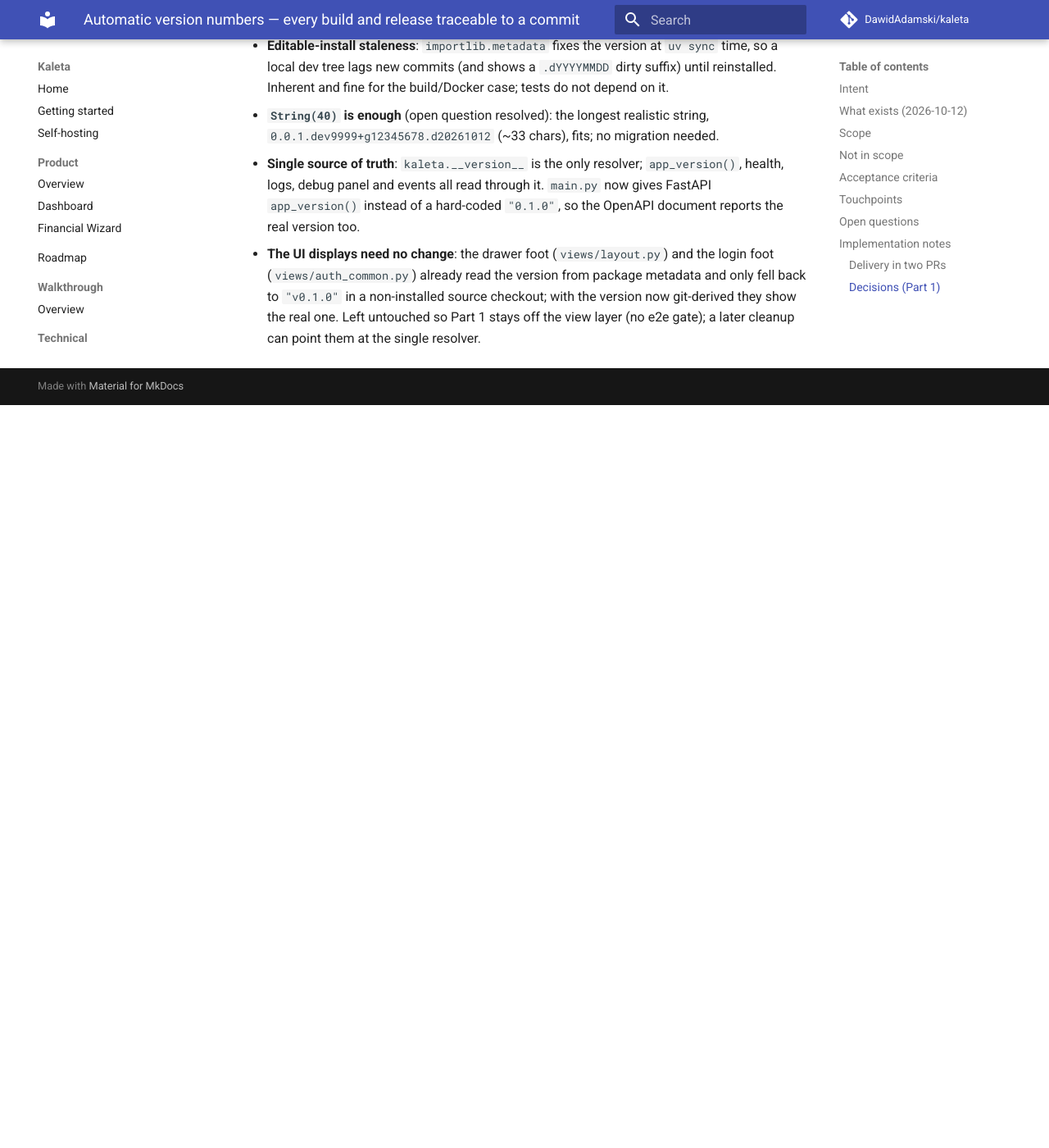
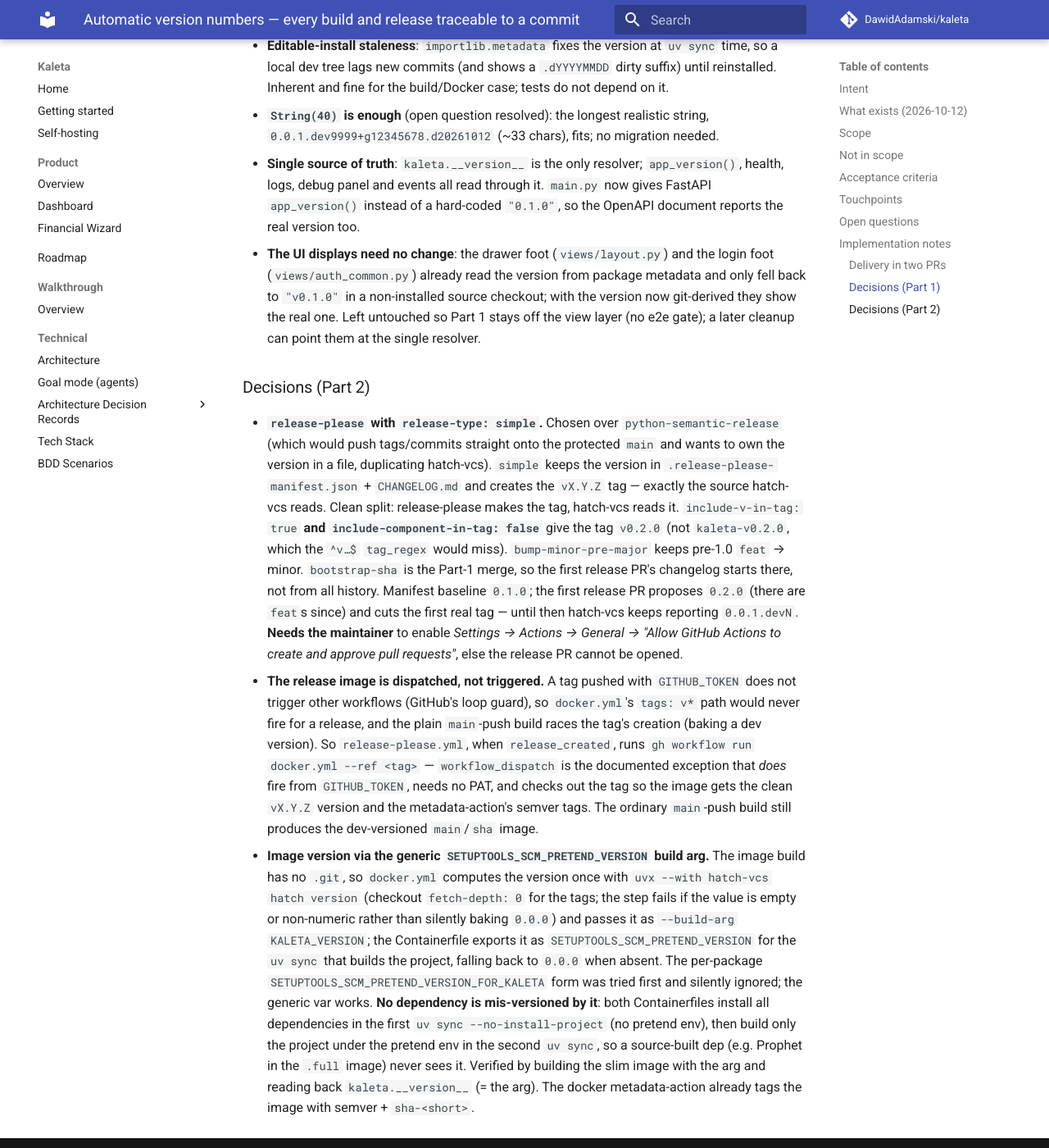
Before and after one commit to DawidAdamski/kaleta, an MkDocs documentation site: the page built from docs/plans/auto-versioning.md, in a window 1280 px wide and 1400 px high, scrolled down 3716 px. Shown: the whole window at 82% size. Built offline with MkDocs 1.6.1 and Material for MkDocs 9.7.7, drawn with Linux system fonts in a browser that asks for light colours; comment, search, counter and statistics services are not loaded; before the commit the page ends 4210 px from its top, so only the background shows below that.

Commit message:
ci(versioning): release-please + version-stamped Docker images
Part 2 of auto-versioning, completing it. release-please keeps a standing
release PR that bumps the version and CHANGELOG from the conventional
commits; merging it cuts a vX.Y.Z tag + GitHub Release, which is the source
hatch-vcs already reads.

- release-please-config.json + .release-please-manifest.json: release-type
  "simple", include-v-in-tag + include-component-in-tag:false so the tag is
  v0.2.0 (matches pyproject's tag_regex), bump-minor-pre-major for pre-1.0,
  bootstrap-sha at the Part-1 merge.
- .github/workflows/release-please.yml: the action; on release_created it
  dispatches docker.yml against the new tag (a GITHUB_TOKEN tag can't trigger
  workflows, and workflow_dispatch is the allowed exception — no PAT needed).
- docker.yml: fetch-depth 0, compute the version with hatch (fail loudly, no
  silent 0.0.0), pass it as the KALETA_VERSION build arg; workflow_dispatch
  trigger added.
- Containerfile / Containerfile.full: build the project under
  SETUPTOOLS_SCM_PRETEND_VERSION=${KALETA_VERSION:-0.0.0}; deps already
  installed in the first sync, so none is mis-versioned.

Needs the maintainer to enable Settings > Actions > "Allow GitHub Actions to
create and approve pull requests" for the release PR to open.

Co-Authored-By: Claude Opus 4.8 <noreply@anthropic.com>

```diff
--- a/docs/plans/auto-versioning.md
+++ b/docs/plans/auto-versioning.md
@@ -152,3 +152,41 @@ running instance and say exactly which commit it is.
   fell back to `"v0.1.0"` in a non-installed source checkout; with the version now
   git-derived they show the real one. Left untouched so Part 1 stays off the view layer
   (no e2e gate); a later cleanup can point them at the single resolver.
+
+### Decisions (Part 2)
+
+- **`release-please` with `release-type: simple`.** Chosen over `python-semantic-release`
+  (which would push tags/commits straight onto the protected `main` and wants to own the
+  version in a file, duplicating hatch-vcs). `simple` keeps the version in
+  `.release-please-manifest.json` + `CHANGELOG.md` and creates the `vX.Y.Z` tag — exactly
+  the source hatch-vcs reads. Clean split: release-please makes the tag, hatch-vcs reads it.
+  `include-v-in-tag: true` **and `include-component-in-tag: false`** give the tag `v0.2.0`
+  (not `kaleta-v0.2.0`, which the `^v…$` `tag_regex` would miss). `bump-minor-pre-major`
+  keeps pre-1.0 `feat` → minor. `bootstrap-sha` is the Part-1 merge, so the first release
+  PR's changelog starts there, not from all history. Manifest baseline `0.1.0`; the first
+  release PR proposes `0.2.0` (there are `feat`s since) and cuts the first real tag — until
+  then hatch-vcs keeps reporting `0.0.1.devN`. **Needs the maintainer** to enable
+  *Settings → Actions → General → "Allow GitHub Actions to create and approve pull
+  requests"*, else the release PR cannot be opened.
+- **The release image is dispatched, not triggered.** A tag pushed with `GITHUB_TOKEN`
+  does not trigger other workflows (GitHub's loop guard), so `docker.yml`'s `tags: v*` path
+  would never fire for a release, and the plain `main`-push build races the tag's creation
+  (baking a dev version). So `release-please.yml`, when `release_created`, runs
+  `gh workflow run docker.yml --ref <tag>` — `workflow_dispatch` is the documented
+  exception that *does* fire from `GITHUB_TOKEN`, needs no PAT, and checks out the tag so
+  the image gets the clean `vX.Y.Z` version and the metadata-action's semver tags. The
+  ordinary `main`-push build still produces the dev-versioned `main`/`sha` image.
+- **Image version via the generic `SETUPTOOLS_SCM_PRETEND_VERSION` build arg.** The image
+  build has no `.git`, so `docker.yml` computes the version once with
+  `uvx --with hatch-vcs hatch version` (checkout `fetch-depth: 0` for the tags; the step
+  fails if the value is empty or non-numeric rather than silently baking `0.0.0`) and
+  passes it as `--build-arg KALETA_VERSION`; the Containerfile exports it as
+  `SETUPTOOLS_SCM_PRETEND_VERSION` for the `uv sync` that builds the project, falling back
+  to `0.0.0` when absent. The per-package `SETUPTOOLS_SCM_PRETEND_VERSION_FOR_KALETA` form
+  was tried first and silently ignored; the generic var works. **No dependency is
+  mis-versioned by it**: both Containerfiles install all dependencies in the first
+  `uv sync --no-install-project` (no pretend env), then build only the project under the
+  pretend env in the second `uv sync`, so a source-built dep (e.g. Prophet in the `.full`
+  image) never sees it. Verified by building the slim image with the arg and reading back
+  `kaleta.__version__` (= the arg). The docker metadata-action already tags the image with
+  semver + `sha-<short>`.
```
Also changed, not shown: CHANGELOG.md (added, +7 -0 lines), release-please-config.json (added, +15 -0 lines), .release-please-manifest.json (added), 4 other files.
